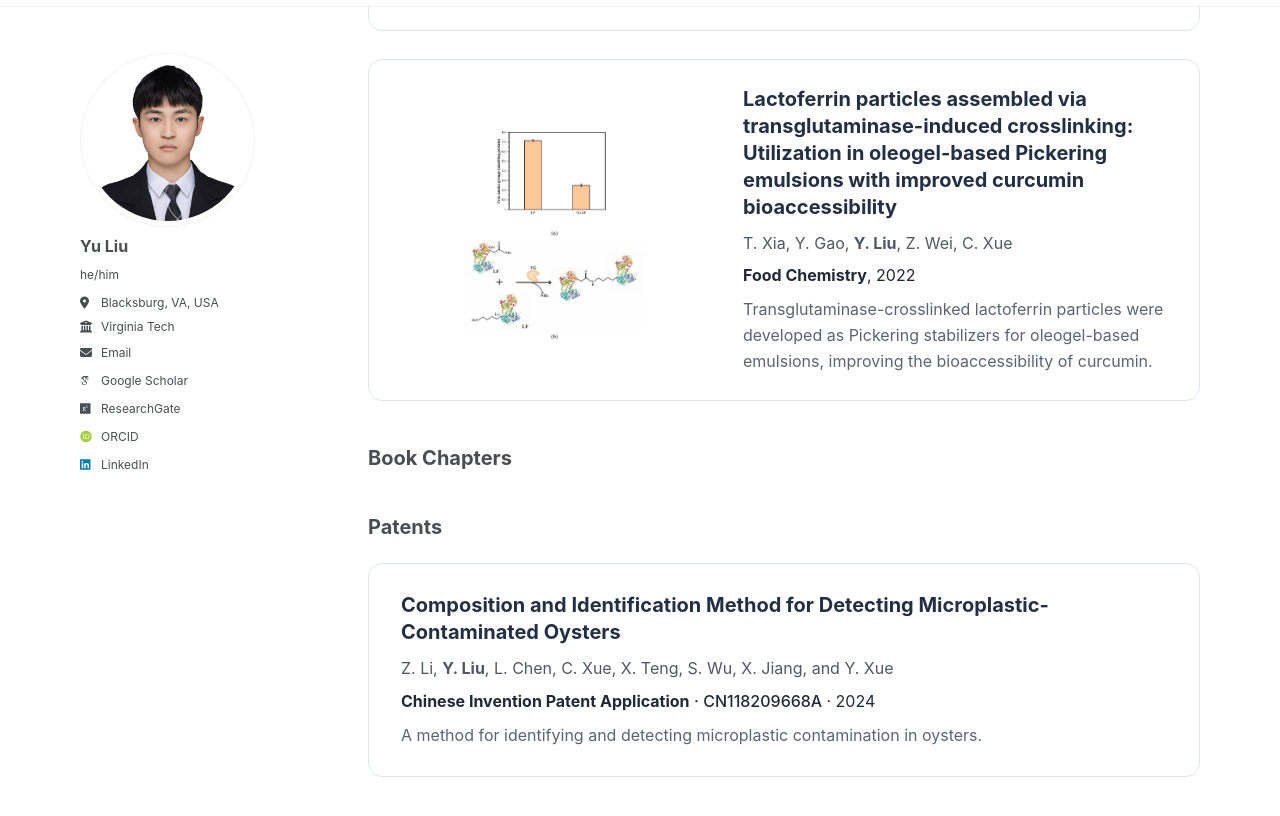
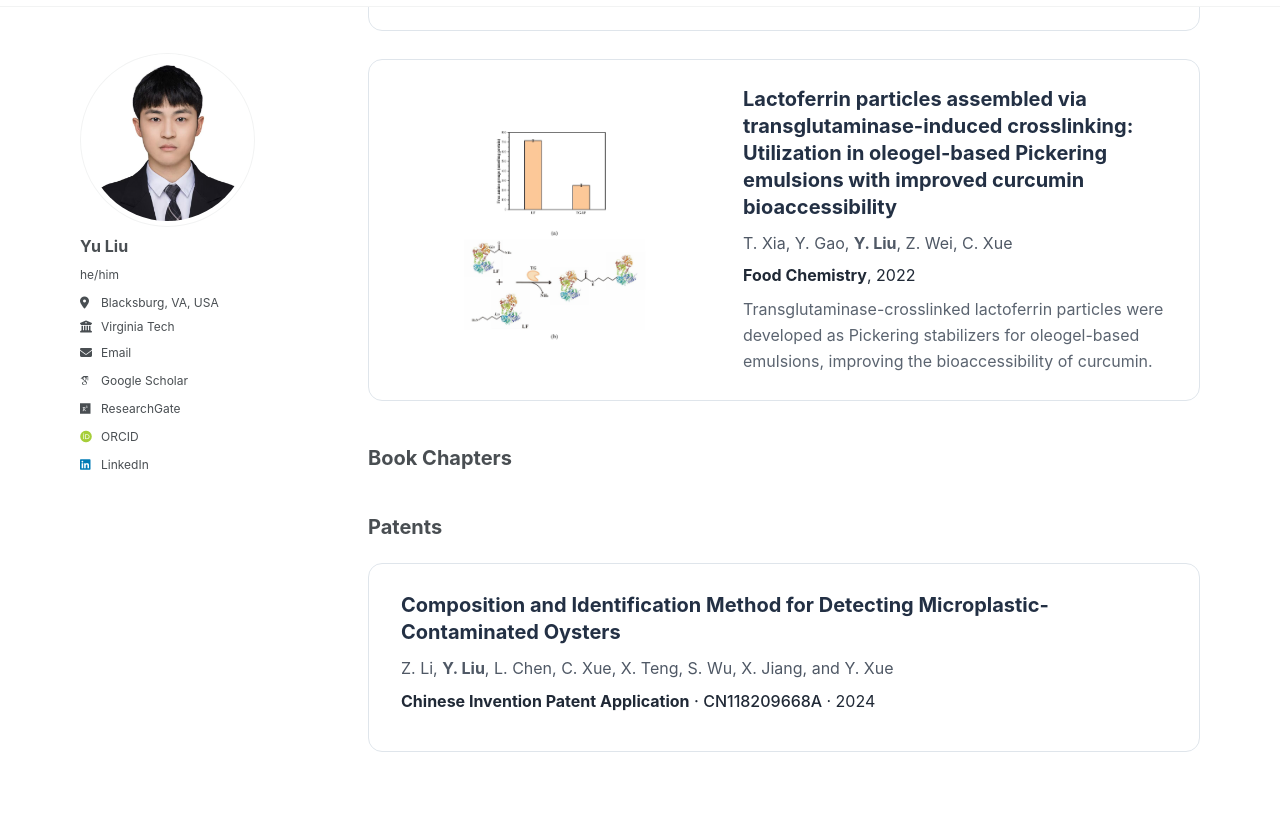
Before and after one commit to yuliu0322/yuliu0322.github.io, a Jekyll site: the page built from _pages/publications.html, in a window 1280 px wide and 900 px high, scrolled down 2308 px, cut to the strip 51-867 px from the top of the window. Built offline with Jekyll 4.4.1, drawn with Linux system fonts in a browser that asks for light colours; some web fonts are replaced; a script bundle is joined from its source files by our own code; library files that are not in the unit come from our copies.

Commit message:
Update 2024-06-18-CN118209668A.md

```diff
--- a/_publications/2024-06-18-CN118209668A.md
+++ b/_publications/2024-06-18-CN118209668A.md
@@ -8,6 +8,4 @@ type: "patent"
 venue: "Chinese Invention Patent Application"
 patent_number: "CN118209668A"
 authors: "Z. Li, <strong>Y. Liu</strong>, L. Chen, C. Xue, X. Teng, S. Wu, X. Jiang, and Y. Xue"
-paperurl: ""
-excerpt: "A method for identifying and detecting microplastic contamination in oysters."
 ---
```
